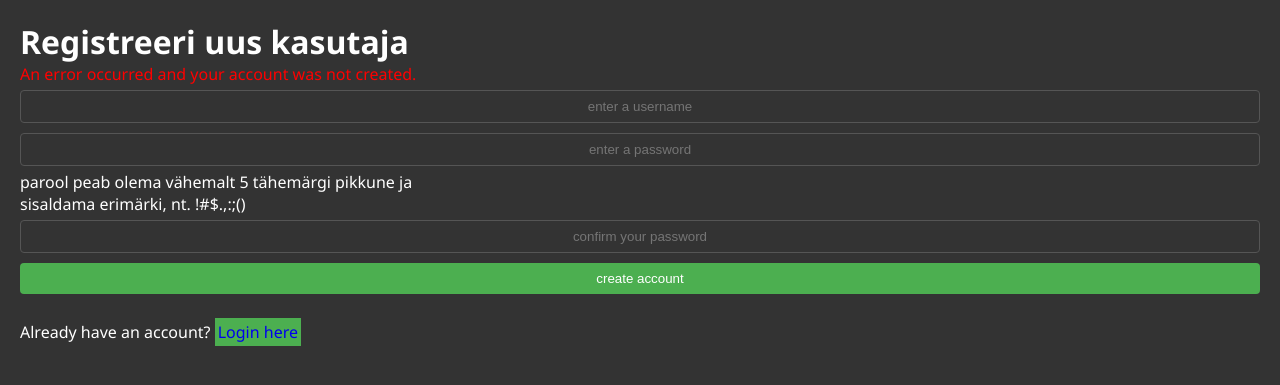
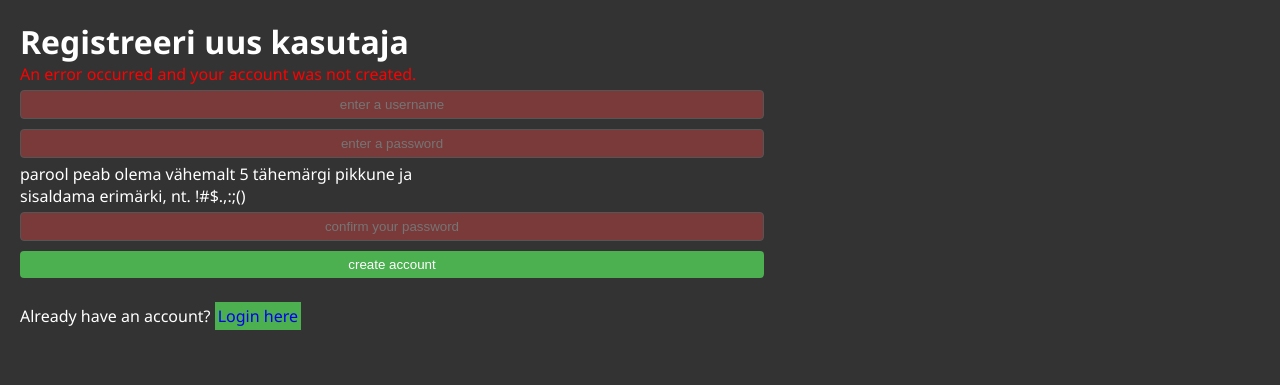
Before and after one commit to GeplLoL/Kons, a PHP site: page /register.php in a window 1280 px wide. Shown: the top 385 px of the page. Run offline with PHP 8.4, Linux system fonts and the light colour scheme.

Commit message:
muutke vormi stiile

```diff
--- a/kons/style.css
+++ b/kons/style.css
@@ -53,13 +53,13 @@ input[type="text"],
 input[type="password"],
 input[type="submit"] {
     text-align: center;
-    width: 100%;
-    padding: 8px;
+    width: 60%;
+    padding: 6px;
     margin: 5px 0;
     box-sizing: border-box;
     border: 1px solid #555;
     border-radius: 4px;
-    background-color: #333;
+    background-color: #7a3a3a;
     color: #ddd;
 }
 
```
